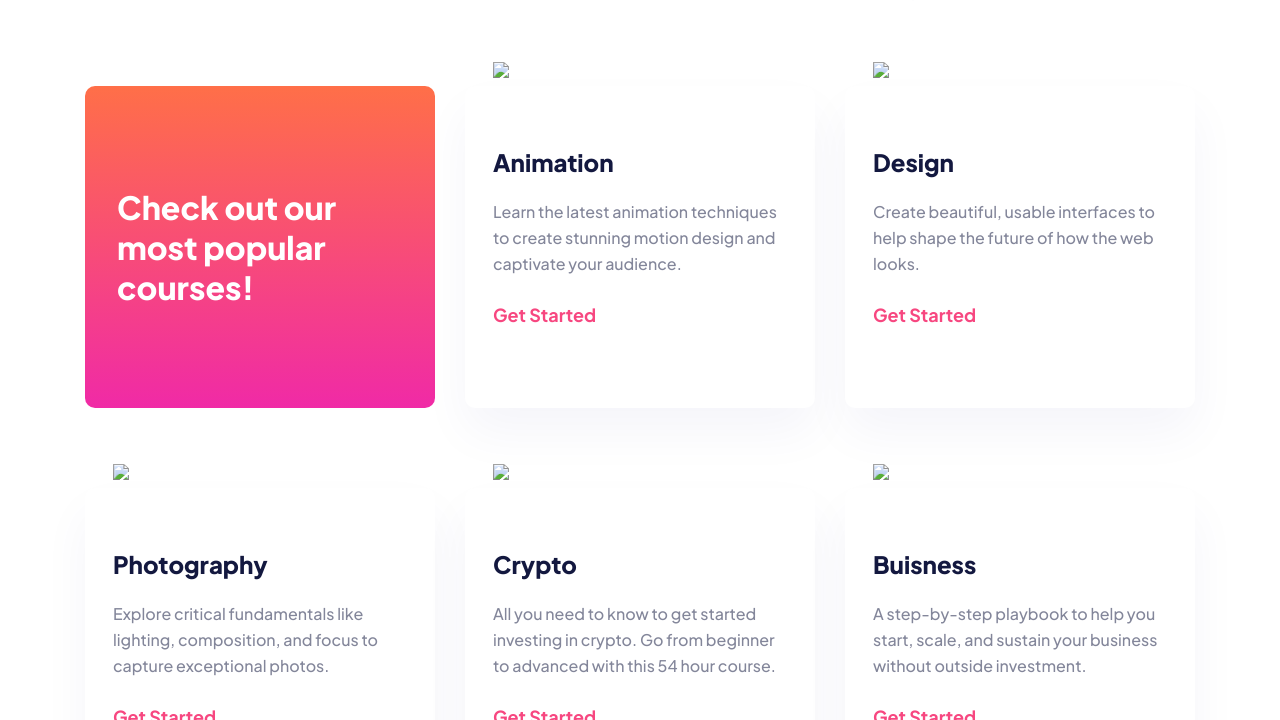
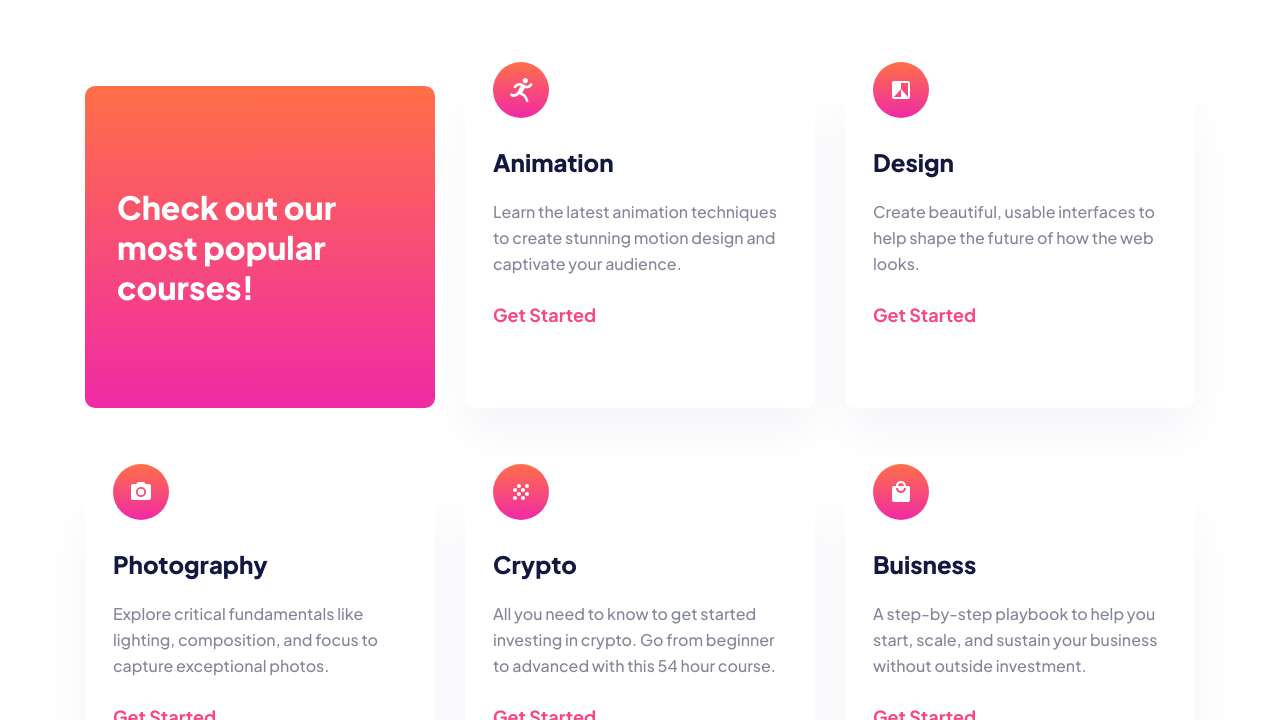
Before and after one commit to vatozandukeli/skilled-elearning, a plain HTML site: page index.html in a window 1280 px wide. Shown: the part 694-1414 px from the top of the page. Drawn offline with Linux system fonts and the light colour scheme; the site is published under a folder, as on GitHub Pages, so addresses that start at the root find nothing.

Commit message:
fix brocken img

```diff
--- a/index.html
+++ b/index.html
@@ -31,7 +31,7 @@
 </div>
 
 <div id="container4">
-  <img id="hero" src="/assets/image-hero-mobile.png"/>
+  <img id="hero" src="assets/image-hero-mobile.png"/>
 </div>
 
 <div id="bigger">
@@ -42,7 +42,7 @@
   </div>
 
   <div class="card">
-    <img class="content-img" src="/assets/icon-animation.svg">
+    <img class="content-img" src="assets/icon-animation.svg">
     <h6> Animation </h6>
     <p class="content"> Learn the latest animation techniques
       to create stunning motion design and
@@ -51,7 +51,7 @@
   </div>
 
   <div class="card">
-    <img class="content-img" src="/assets/icon-design.svg"/>
+    <img class="content-img" src="assets/icon-design.svg"/>
     <h6> Design </h6>
     <p class="content"> Create beautiful, usable interfaces to
       help shape the future of how the web
@@ -60,7 +60,7 @@
   </div>
 
   <div class="card">
-    <img class="content-img" src="/assets/icon-photography.svg"/>
+    <img class="content-img" src="assets/icon-photography.svg"/>
     <h6> Photography </h6>
     <p class="content"> Explore critical fundamentals like
       lighting, composition, and focus to
@@ -69,7 +69,7 @@
   </div>
 
   <div class="card">
-    <img class="content-img" src="/assets/icon-crypto.svg"/>
+    <img class="content-img" src="assets/icon-crypto.svg"/>
     <h6> Crypto </h6>
     <p class="content"> All you need to know to get started
       investing in crypto. Go from beginner
@@ -78,7 +78,7 @@
   </div>
 
   <div class="card">
-      <img class="content-img" src="/assets/icon-business.svg"/>
+      <img class="content-img" src="assets/icon-business.svg"/>
       <h6> Buisness </h6>
       <p class="content"> A step-by-step playbook to help you
         start, scale, and sustain your business
```
